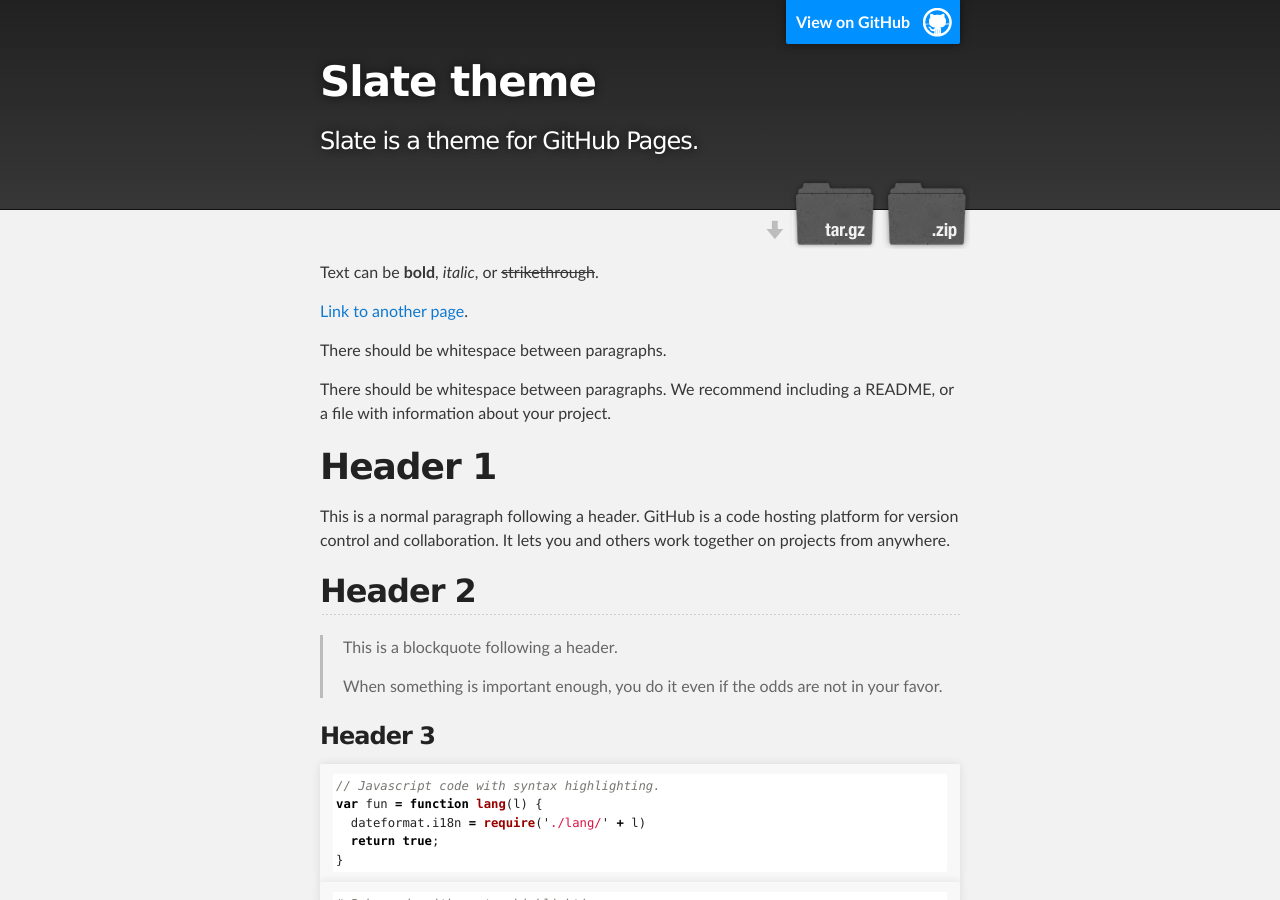
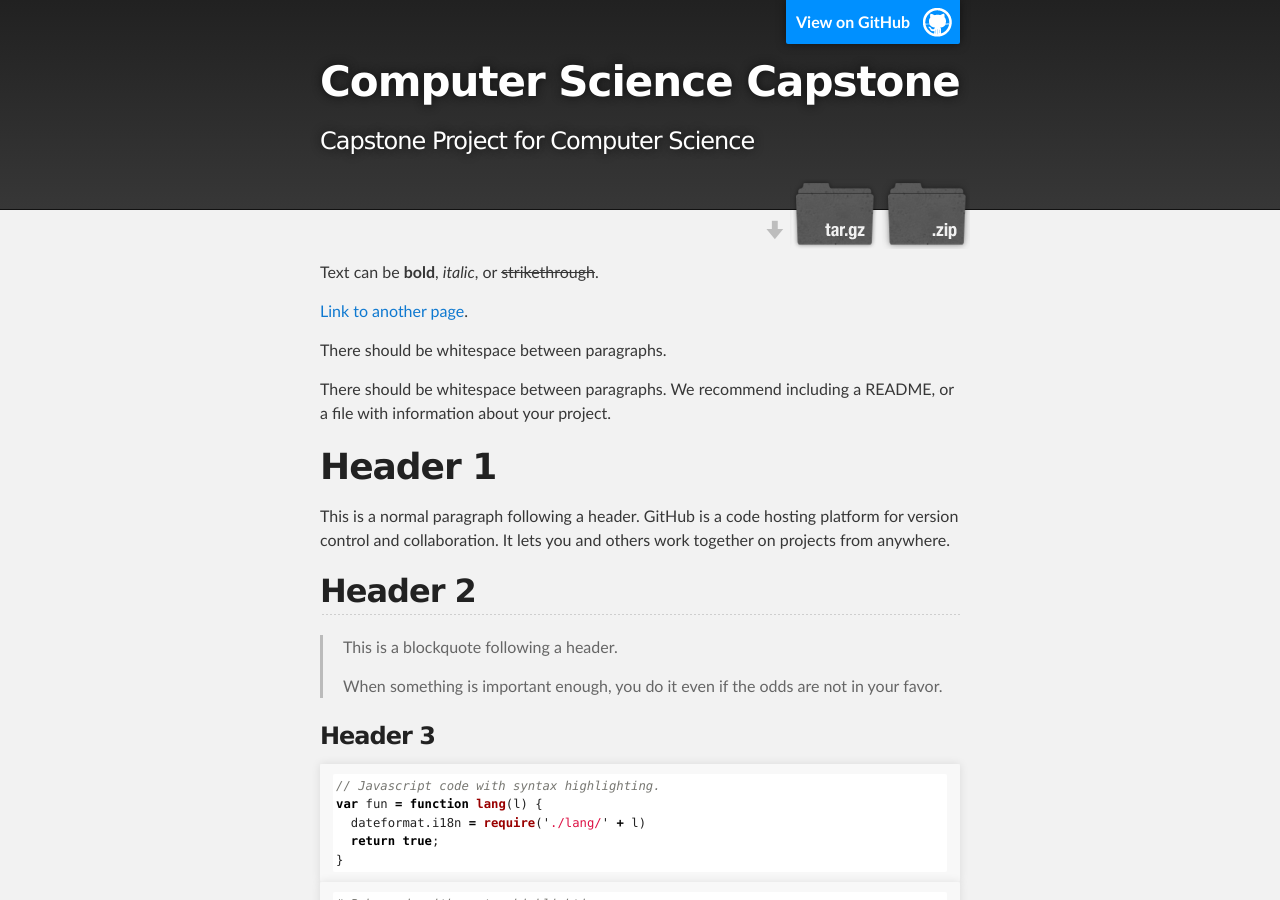
Before and after one commit to pages-themes/slate, a Jekyll site: the page built from index.md, in a window 1280 px wide and 900 px high. Built offline with Jekyll 4.4.1, drawn with Linux system fonts in a browser that asks for light colours; some of the changed text lies outside the part shown.

Commit message:
update header and title

```diff
--- a/_config.yml
+++ b/_config.yml
@@ -1,5 +1,5 @@
-title: Slate theme
-description: Slate is a theme for GitHub Pages.
+title: Computer Science Capstone
+description: Capstone Project for Computer Science
 show_downloads: true
 google_analytics:
 theme: jekyll-theme-slate
```
